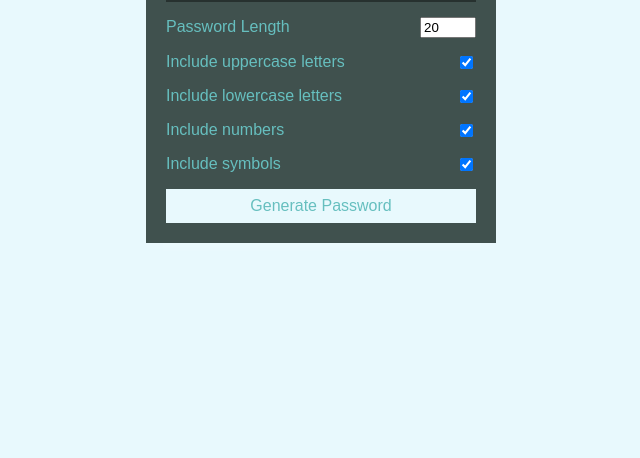
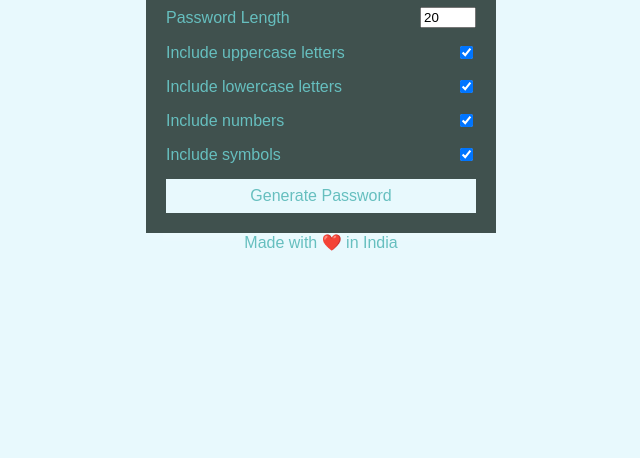
Before and after one commit to ISHAIBNMARYAM/password-generator, a plain HTML site: page index.html in a window 1280 px wide. Shown: the part 342-800 px from the top of the page, without its empty margins (319-959 px from the left). Drawn offline with Linux system fonts and the light colour scheme; a web font is replaced by a local one.

Commit message:
Update index.html

```diff
--- a/index.html
+++ b/index.html
@@ -45,5 +45,8 @@
       </button>
     </div>
     <script src="script.js"></script>
+     <footer>
+     Made with ❤️ in India
+  </footer>
   </body>
 </html>
```
